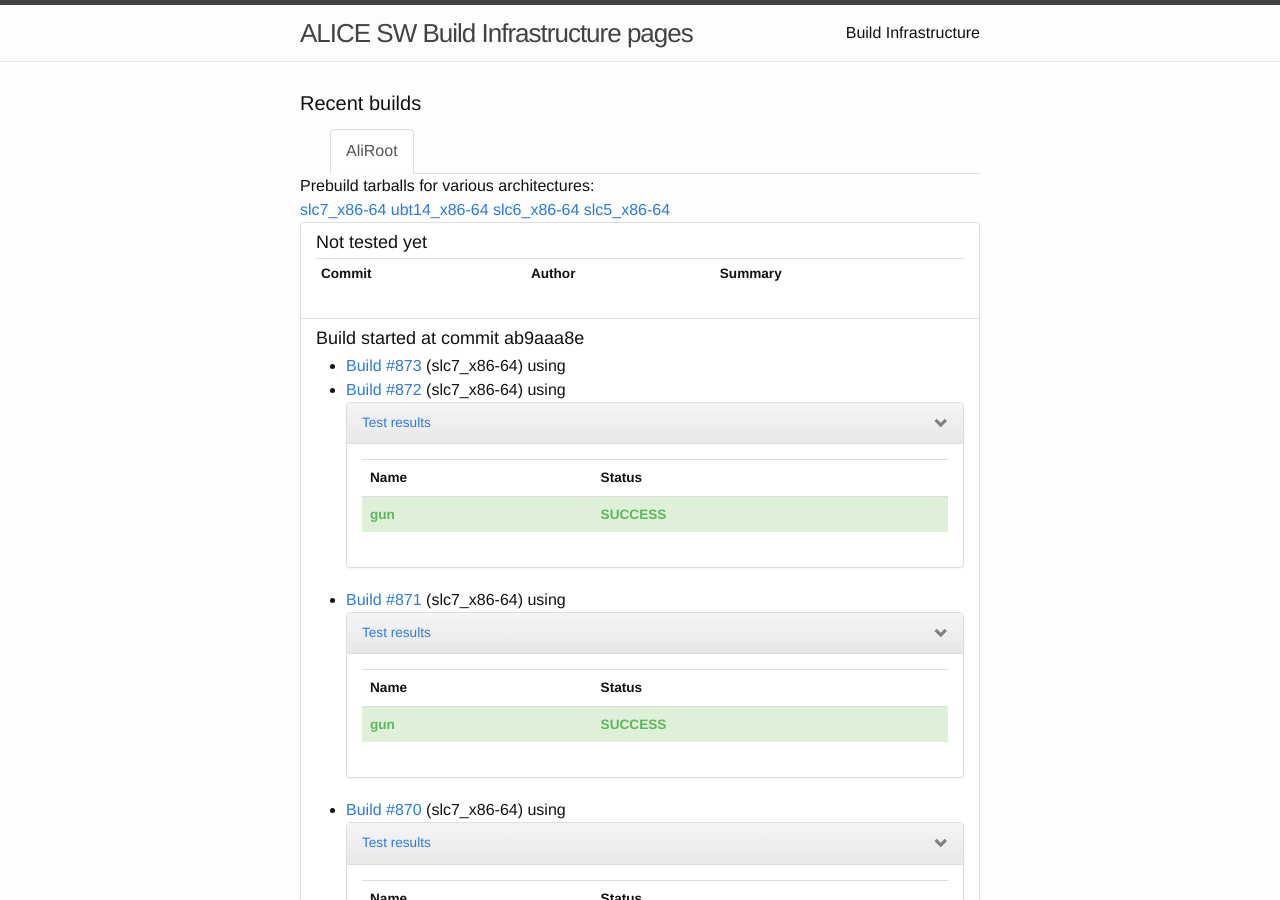
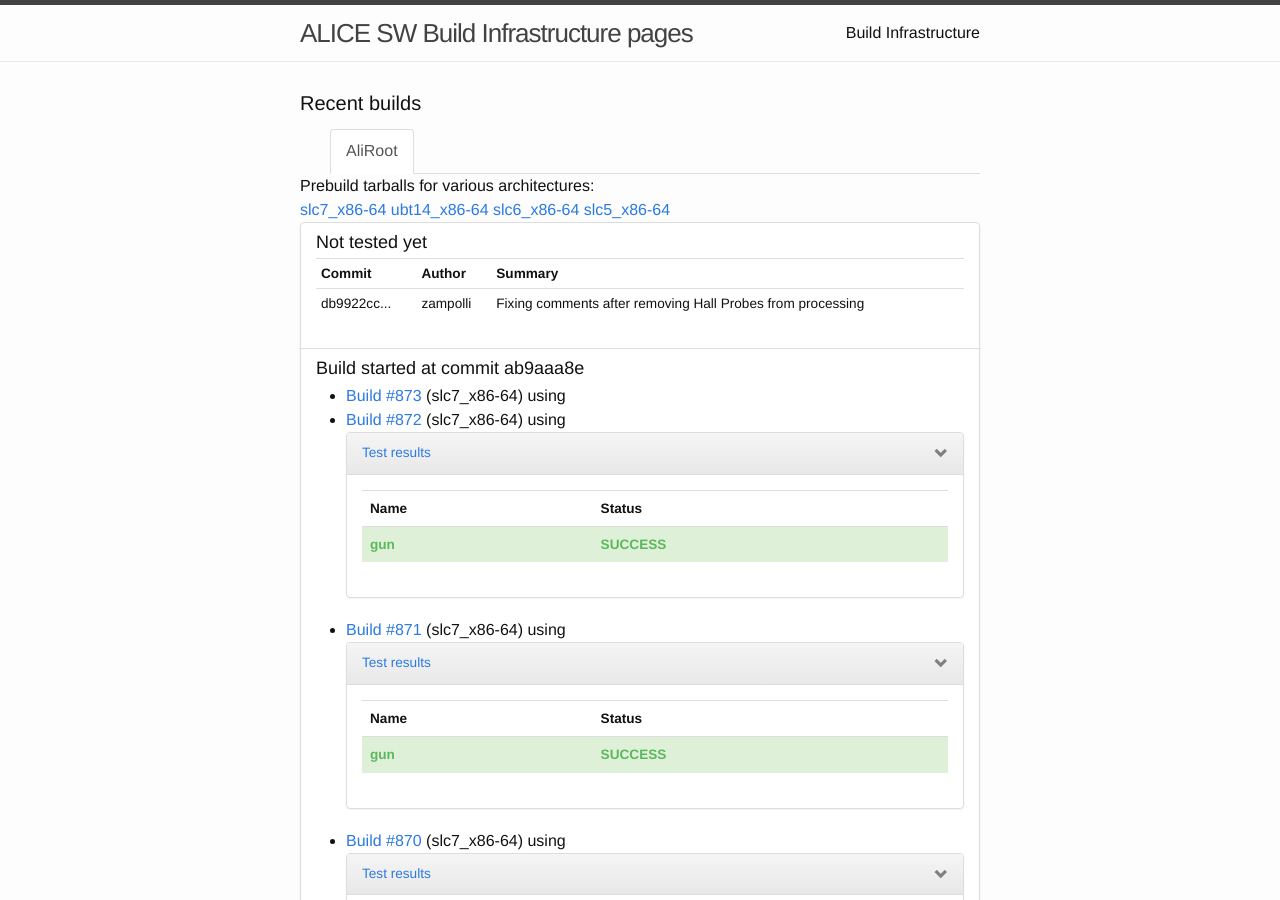
Before and after one commit to alisw/alisw.github.io, a Jekyll site: the page built from index.html, in a window 1280 px wide and 900 px high. Built offline with Jekyll 4.4.1, drawn with Linux system fonts in a browser that asks for light colours; nearby versions of some CDN libraries.

Commit message:
Updated results.

```diff
--- a/_data/commits-aliroot-master.yaml
+++ b/_data/commits-aliroot-master.yaml
@@ -1,3 +1,8 @@
+-
+ commit: "db9922cc737fd9bbbd3da718dfce74166b961b5f"
+ message: >-
+    Fixing comments after removing Hall Probes from processing
+ author: !!str zampolli
 -
  commit: "ab9aaa8eaa1ab9c48a7a26ceb0d3005ecb68d4a6"
  message: >-
```
